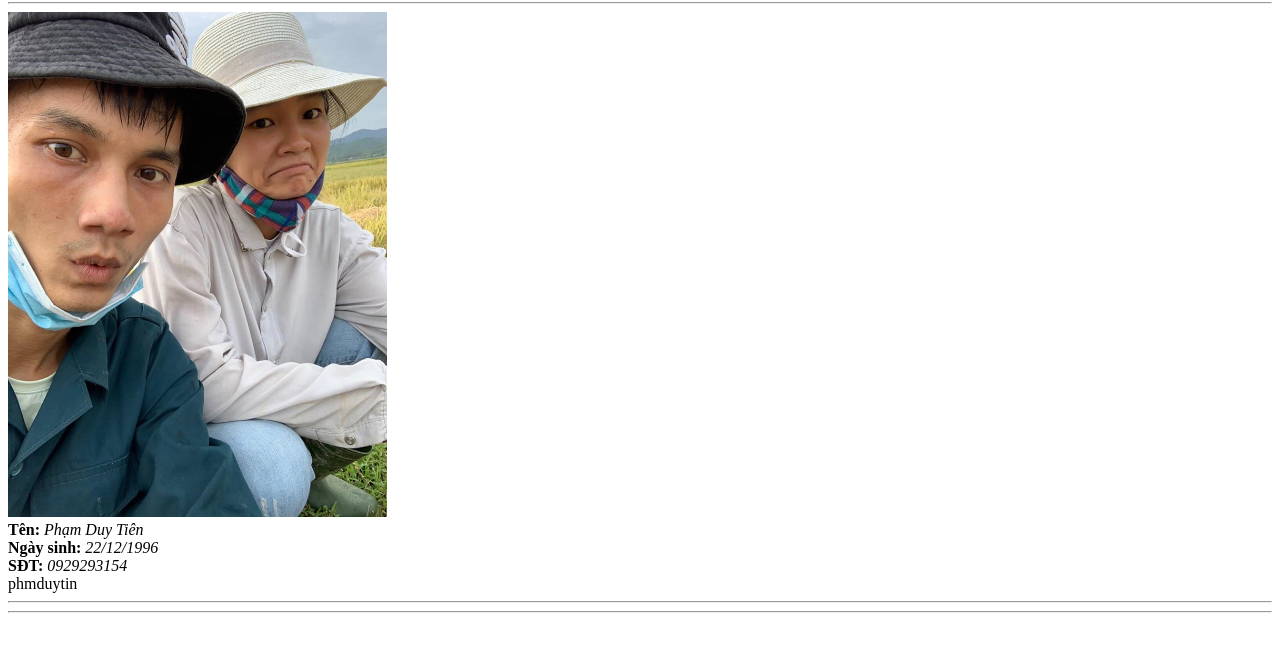
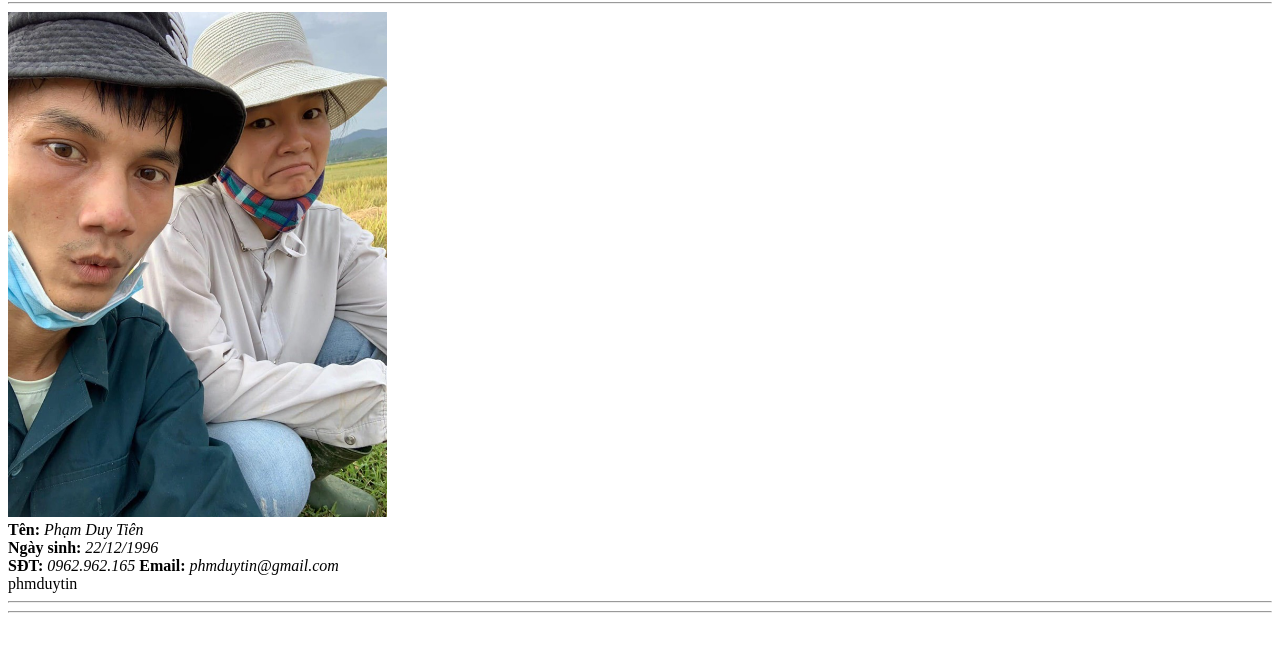
Before and after one commit to phmduytin/phmduytin.github.io, a plain HTML site: page index.html in a window 1280 px wide. Shown: the part 78-730 px from the top of the page. Drawn offline with Linux system fonts and the light colour scheme.

Commit message:
Update index.html

```diff
--- a/index.html
+++ b/index.html
@@ -24,7 +24,8 @@
     </div>
 
     <div class="thongtin">
-        <b>SĐT: </b> <i> 0929293154 </i>
+        <b>SĐT: </b> <i> 0962.962.165 </i>
+        <b>Email: </b> <i> phmduytin@gmail.com </i>
     </div>
     <div> phmduytin </div>
     <hr>
```
